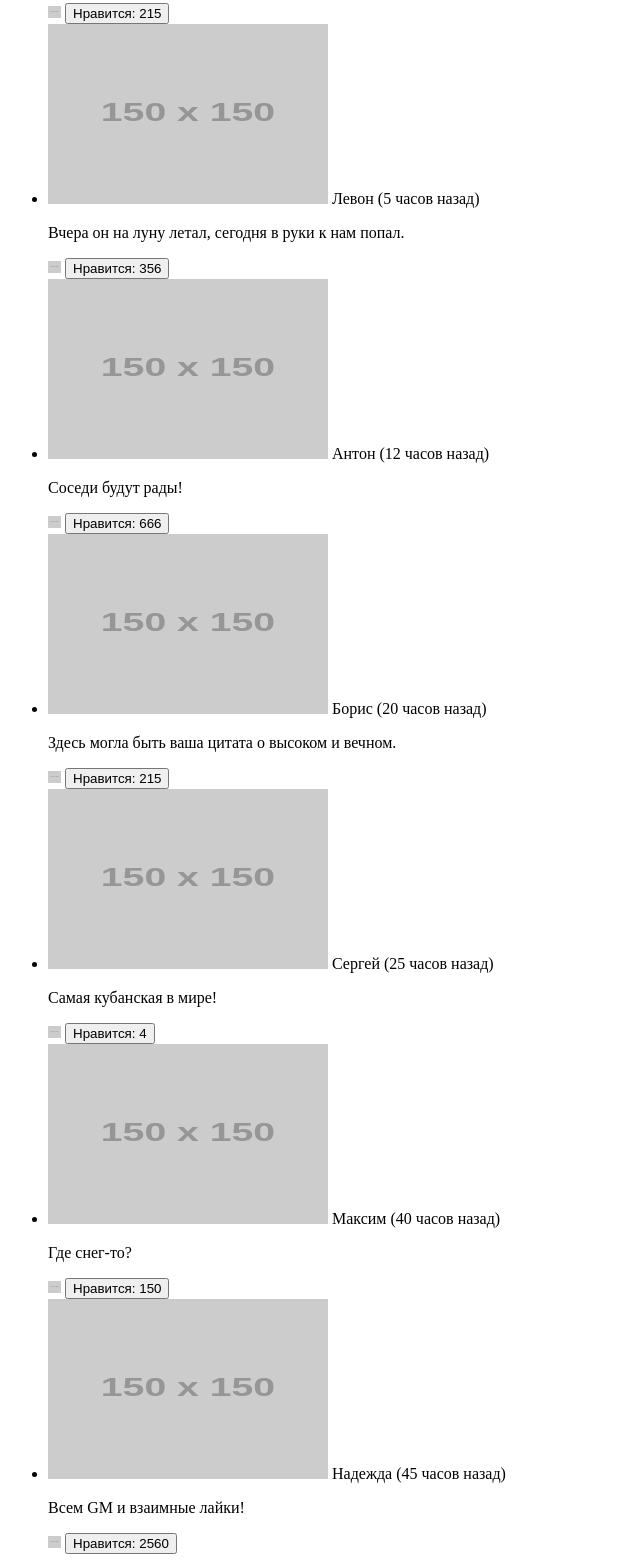
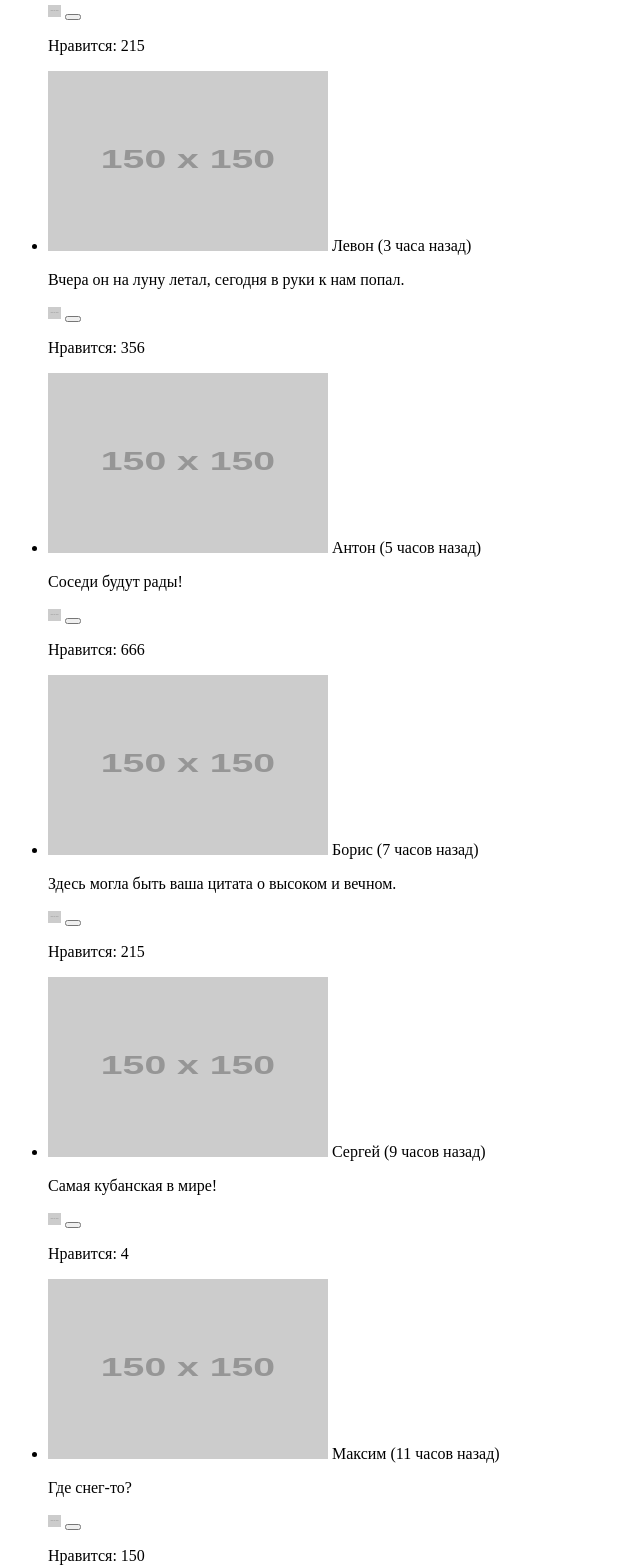
Before and after one commit to Skoryk94/1122137-pink-19, a website: page photo.html in a window 1280 px wide. Shown: the part 560-2128 px from the top of the page, without its empty margins (0-640 px from the left). Drawn offline with Linux system fonts and the light colour scheme; placeholder pictures from the web are drawn by us.

Commit message:
Правки #3

```diff
--- a/photo.html
+++ b/photo.html
@@ -39,58 +39,65 @@
                    <img class="gallery__photo" src="https://via.placeholder.com/150x150" width="320" height="137" alt="Фотографии пользователей приложения Pink">
                    <p class="gallery__top">Панорама дня</p>
                    <span class="gallery__user-name">Анна</span>
-                   <span class="gallery__user-status">(5 минут назад)</span>
+                   <time class="gallery__user-status" datetime="2020-04-01T01:43">(6 минут назад)</time>
                    <p class="gallery__user-description">Прыгать или нет? Напишите в комментарии свой совет и смотрите прямую трансляцию в перископе, задавайте свои вопросы!</p>
                    <img class="gallery__likes-icon" src="https://via.placeholder.com/150x150" width="13" height="12" alt="like icon">
-                   <button class="gallery__likes-button">Нравится: 215</button>
+                   <button class="gallery__likes-button"></button>
+                   <p class="gallery__likes-amount">Нравится: 215</p>
                 </li>
                 <li>
                     <img class="gallery__photo" src="https://via.placeholder.com/150x150" width="280" height="180" alt="Фотографии пользователей приложения Pink">
                     <span class="gallery__user-name">Левон</span>
-                    <span class="gallery__user-status">(5 часов назад)</span>
+                    <time class="gallery__user-status" datetime="2020-04-01T011:45">(3 часа назад)</time>
                     <p class="gallery__user-description">Вчера он на луну летал, сегодня в руки к нам попал.</p>
                     <img class="gallery__likes-icon" src="https://via.placeholder.com/150x150" width="13" height="12" alt="like icon">
-                    <button class="gallery__likes-button">Нравится: 356</button>
+                    <button class="gallery__likes-button"></button>
+                   <p class="gallery__likes-amount">Нравится: 356</p>
                  </li>
                  <li>
                     <img class="gallery__photo" src="https://via.placeholder.com/150x150" width="280" height="180" alt="Фотографии пользователей приложения Pink">
                     <span class="gallery__user-name">Антон</span>
-                    <span class="gallery__user-status">(12 часов назад)</span>
+                    <time class="gallery__user-status" datetime="2020-04-01T09:45">(5 часов назад)</time>
                     <p class="gallery__user-description">Соседи будут рады!</p>
                     <img class="gallery__likes-icon" src="https://via.placeholder.com/150x150" width="13" height="12" alt="like icon">
-                    <button class="gallery__likes-button">Нравится: 666</button>
+                    <button class="gallery__likes-button"></button>
+                   <p class="gallery__likes-amount">Нравится: 666</p>
                  </li>
                  <li>
                     <img class="gallery__photo" src="https://via.placeholder.com/150x150" width="280" height="180" alt="Фотографии пользователей приложения Pink">
                     <span class="gallery__user-name">Борис</span>
-                    <span class="gallery__user-status">(20 часов назад)</span>
+                    <time class="gallery__user-status" datetime="2020-04-01T07:45">(7 часов назад)</time>
                     <p class="gallery__user-description">Здесь могла быть ваша цитата о высоком и вечном.</p>
                     <img class="gallery__likes-icon" src="https://via.placeholder.com/150x150" width="13" height="12" alt="like icon">
-                    <button class="gallery__likes-button">Нравится: 215</button>
+                    <button class="gallery__likes-button"></button>
+                   <p class="gallery__likes-amount">Нравится: 215</p>
                  </li>
                  <li>
                     <img class="gallery__photo" src="https://via.placeholder.com/150x150" width="280" height="180" alt="Фотографии пользователей приложения Pink">
                     <span class="gallery__user-name">Сергей</span>
-                    <span class="gallery__user-status">(25 часов назад)</span>
+                    <time class="gallery__user-status" datetime="2020-04-01T05:45">(9 часов назад)</time>
                     <p class="gallery__user-description">Самая кубанская в мире!</p>
                     <img class="gallery__likes-icon" src="https://via.placeholder.com/150x150" width="13" height="12" alt="like icon">
-                    <button class="gallery__likes-button">Нравится: 4</button>
+                    <button class="gallery__likes-button"></button>
+                   <p class="gallery__likes-amount">Нравится: 4</p>
                  </li>
                  <li>
                     <img class="gallery__photo" src="https://via.placeholder.com/150x150" width="280" height="180" alt="Фотографии пользователей приложения Pink">
                     <span class="gallery__user-name">Максим</span>
-                    <span class="gallery__user-status">(40 часов назад)</span>
+                    <time class="gallery__user-status" datetime="2020-04-01T03:45">(11 часов назад)</time>
                     <p class="gallery__user-description">Где снег-то?</p>
                     <img class="gallery__likes-icon" src="https://via.placeholder.com/150x150" width="13" height="12" alt="like icon">
-                    <button class="gallery__likes-button">Нравится: 150</button>
+                    <button class="gallery__likes-button"></button>
+                   <p class="gallery__likes-amount">Нравится: 150</p>
                  </li>
                  <li>
                     <img class="gallery__photo" src="https://via.placeholder.com/150x150" width="280" height="180" alt="Фотографии пользователей приложения Pink">
                     <span class="gallery__user-name">Надежда</span>
-                    <span class="gallery__user-status">(45 часов назад)</span>
+                    <time class="gallery__user-status" datetime="2020-04-01T01:45">(13 часов назад)</time>
                     <p class="gallery__user-description">Всем GM и взаимные лайки!</p>
                     <img class="gallery__likes-icon" src="https://via.placeholder.com/150x150" width="13" height="12" alt="like icon">
-                    <button class="gallery__likes-button">Нравится: 2560</button>
+                    <button class="gallery__likes-button"></button>
+                    <p class="gallery__likes-amount">Нравится: 2560</p>
                  </li>
             </ul>
         </section>
@@ -104,7 +111,7 @@
             <li><a href="https://facebook.com">Facebook</a></li>
             <li><a href="https://youtube.com/">Youtube</a></li>
         </ul>
-        <p class="footer__developer">Разработано <a href="https://htmlacademy.ru/"></a></p>
+        <p class="footer__developer">Разработано <a href="https://htmlacademy.ru/intensive/adaptive"></a></p>
     </footer>
   </body>
 </html>
```
Also changed, not shown: form.html (+1 -1 lines).
